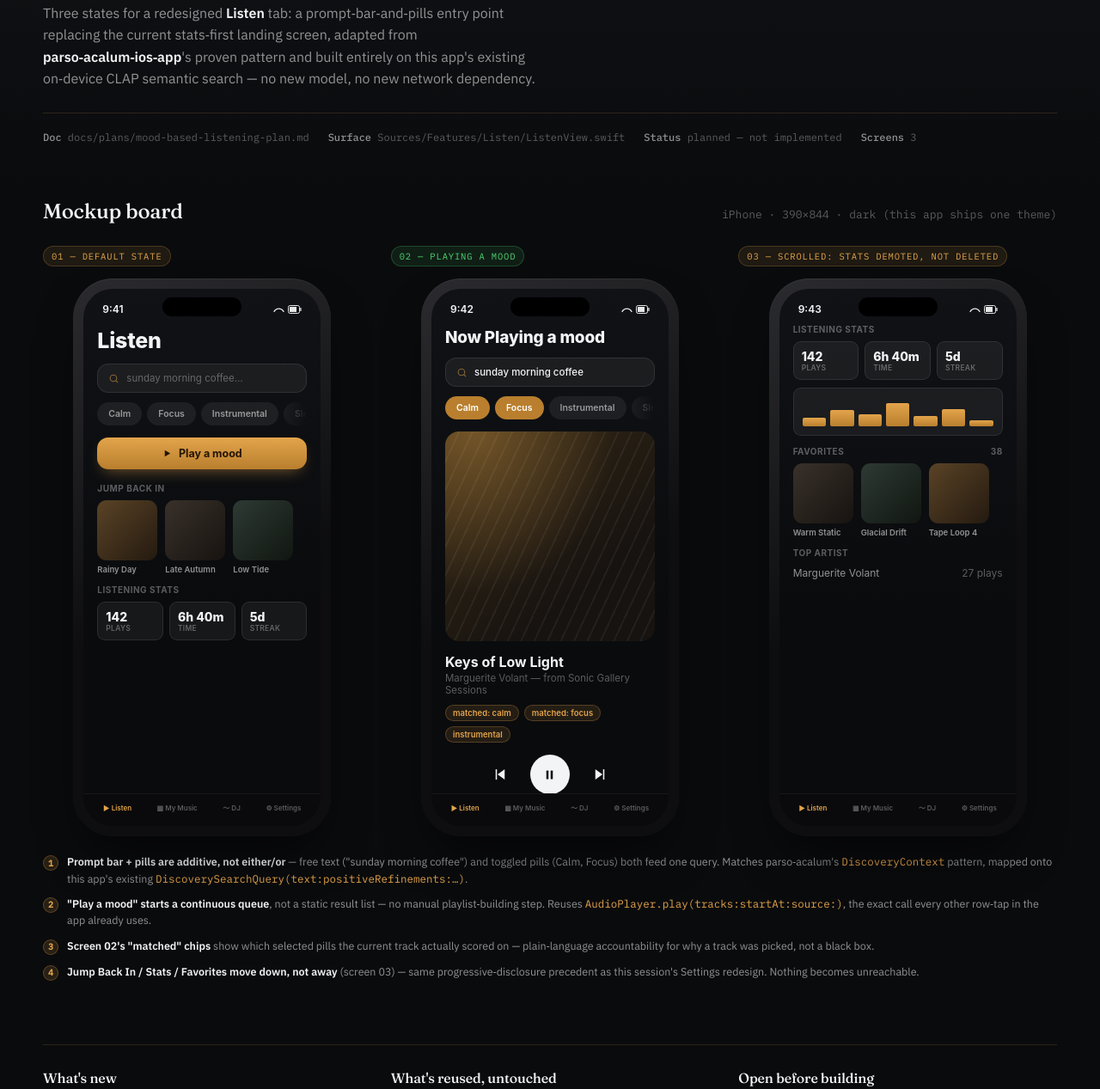
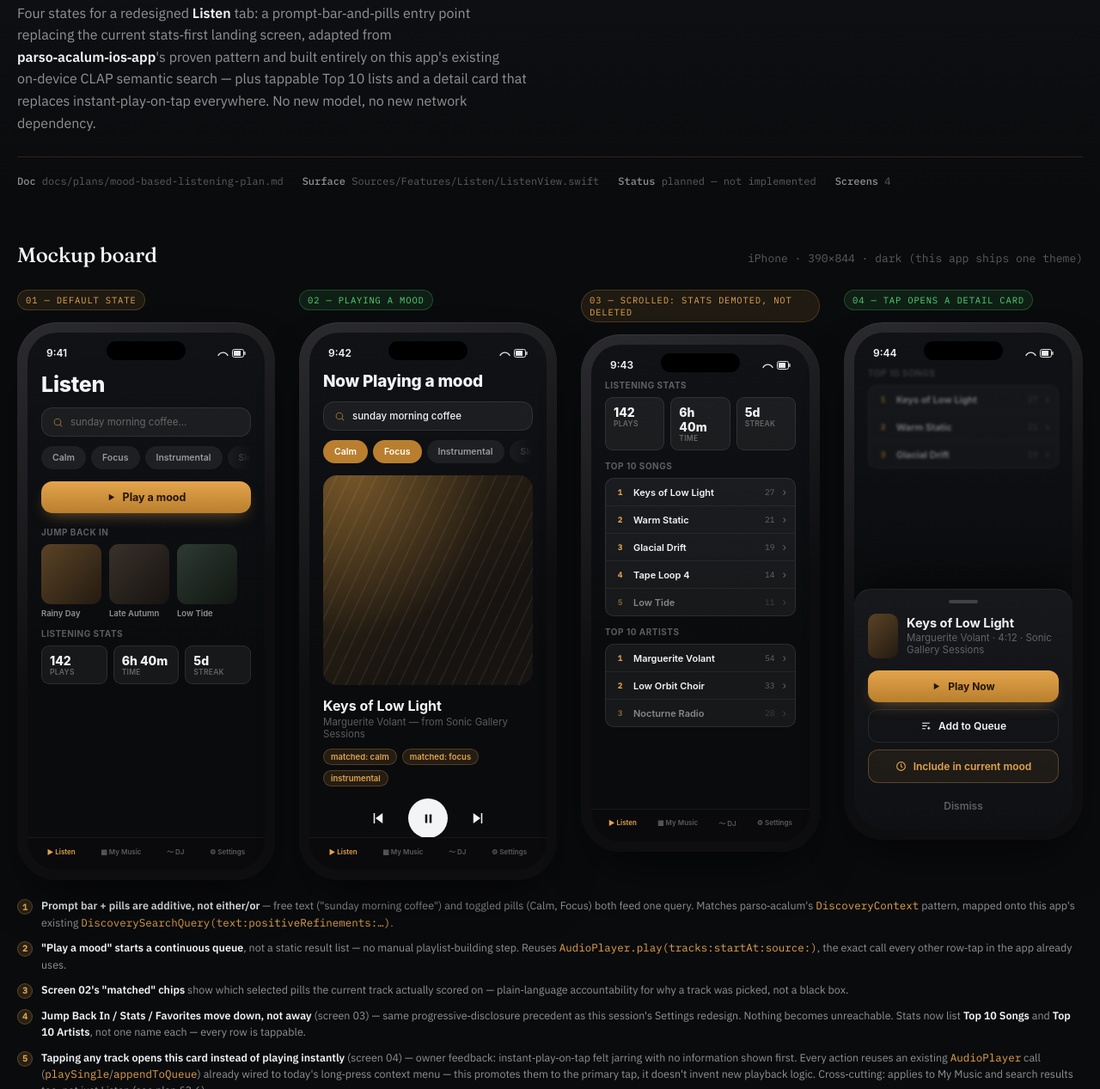
Before and after one commit to johnarleyburns/parso-tonearm, a plain HTML site: page docs/plans/mockups/mood-listening-mockups.html in a window 1280 px wide. Shown: the part 151-1418 px from the top of the page at 86% size. Drawn offline with Linux system fonts and the light colour scheme.

Commit message:
docs(plan): mood-listening plan — Top 10 lists + track detail card
Owner feedback on the plan:
- Listening Stats should show Top 10 Songs and Top 10 Artists (not one
  name each), each row tappable — jumps to that song or that artist's
  tracks. Grounded in existing code: ListeningStats.Summary.topTracks/
  topArtists are already ranked arrays (just only ever read .first);
  summarize(...)'s rankLimit just needs bumping from its default of 5 to
  10 at the AppState.reload() call site.
- Tapping a track anywhere (My Music, search results, and here in
  Listen) should open a detail card first — Play Now / Add to Queue /
  Include in current mood / Dismiss — instead of starting playback
  instantly. Confirmed this is a real, consistent pattern today (grepped
  every row-tap site) and that every needed action already exists on
  AudioPlayer (playSingle/appendToQueue/insertNext), currently reachable
  only via the long-press TrackContextMenu — this promotes them to the
  primary tap rather than inventing new playback logic. Flagged as
  cross-cutting (beyond just the Listen tab) and scoped as its own
  implementation step, not bundled blindly with the mood-entry-point work.

Mockup board updated to four screens (was three): default state, playing
a mood, Top 10 lists, and the new track detail card.

Co-Authored-By: Claude Sonnet 5 <noreply@anthropic.com>
Claude-Session: https://claude.ai/code/session_01Qxh4GJ6sbG8LYbWiUZEkw2

```diff
--- a/docs/plans/mockups/mood-listening-mockups.html
+++ b/docs/plans/mockups/mood-listening-mockups.html
@@ -31,7 +31,7 @@
     padding:56px 20px 90px;
   }
 
-  .wrap{max-width:1180px;margin:0 auto}
+  .wrap{max-width:1360px;margin:0 auto}
 
   /* ---------- Header ---------- */
   .eyebrow{
@@ -96,10 +96,11 @@
 
   .board{
     display:grid;
-    grid-template-columns:repeat(3,1fr);
-    gap:34px;
+    grid-template-columns:repeat(4,1fr);
+    gap:28px;
   }
-  @media (max-width:920px){ .board{grid-template-columns:1fr; max-width:380px; margin-inline:auto} }
+  @media (max-width:1050px){ .board{grid-template-columns:repeat(2,1fr); max-width:640px; margin-inline:auto} }
+  @media (max-width:520px){ .board{grid-template-columns:1fr; max-width:320px} }
 
   .frame-col{display:flex; flex-direction:column; gap:0}
 
@@ -210,6 +211,25 @@
   .stat b{display:block; font-size:14px; font-weight:800}
   .stat span{font-size:8.5px; color:var(--ink3); font-weight:600; text-transform:uppercase; letter-spacing:.03em}
 
+  /* tappable Top 10 lists (screen 03) */
+  .ranklist{
+    background:var(--card); border:1px solid var(--card-line); border-radius:10px;
+    overflow:hidden; margin-bottom:10px;
+  }
+  .rankrow{
+    display:flex; align-items:center; gap:9px;
+    padding:8px 10px; border-bottom:1px solid rgba(255,255,255,.055);
+  }
+  .rankrow:last-child{border-bottom:none}
+  .rankrow.dim{opacity:.5}
+  .rk{
+    font-family:var(--mono); font-size:9px; color:var(--brass); font-weight:600;
+    width:13px; text-align:center;
+  }
+  .rn{flex:1; font-size:11px; font-weight:600; color:var(--ink); white-space:nowrap; overflow:hidden; text-overflow:ellipsis}
+  .rc{font-family:var(--mono); font-size:9.5px; color:var(--ink3)}
+  .rchev{font-size:12px; color:var(--ink3)}
+
   /* now-playing state (screen 2) */
   .np-art{
     width:100%; aspect-ratio:1/1; border-radius:16px; margin:4px 0 14px;
@@ -254,6 +274,31 @@
   .tabitem{display:flex; flex-direction:column; align-items:center; gap:3px; font-size:8px; color:var(--ink3); font-weight:600}
   .tabitem.on{color:var(--brass)}
 
+  /* track detail sheet (screen 04) */
+  .sheet{
+    position:absolute; left:0; right:0; bottom:0;
+    background:linear-gradient(180deg,#17181c,#0f1013);
+    border-top:1px solid rgba(255,255,255,.09);
+    border-radius:20px 20px 0 0;
+    padding:10px 16px 18px;
+    box-shadow:0 -18px 40px -14px rgba(0,0,0,.6);
+  }
+  .sheet-grip{width:34px; height:4px; border-radius:3px; background:rgba(255,255,255,.18); margin:2px auto 12px}
+  .sheet-row{display:flex; align-items:center; gap:10px; margin-bottom:14px}
+  .sheet-action{
+    display:flex; align-items:center; justify-content:center; gap:8px;
+    font-size:12px; font-weight:600; color:var(--ink);
+    border:1px solid var(--card-line); border-radius:12px;
+    padding:11px 0; margin-bottom:8px;
+  }
+  .sheet-action.primary{
+    background:linear-gradient(180deg,var(--brass),var(--brass-deep));
+    color:#241505; font-weight:700; border:none;
+    box-shadow:0 8px 18px -8px rgba(227,164,75,.5);
+  }
+  .sheet-action.mood{color:var(--brass); border-color:rgba(227,164,75,.3); background:rgba(227,164,75,.07)}
+  .sheet-action.dismiss{color:var(--ink3); border:none; margin-bottom:0; padding-bottom:2px}
+
   /* ---------- Annotations ---------- */
   .annos{
     margin-top:20px;
@@ -296,17 +341,18 @@
   <div class="eyebrow">Platterhead / Tonearm — Design Note</div>
   <h1>Mood‑Based Listening</h1>
   <p class="dek">
-    Three states for a redesigned <b>Listen</b> tab: a prompt‑bar‑and‑pills entry
+    Four states for a redesigned <b>Listen</b> tab: a prompt‑bar‑and‑pills entry
     point replacing the current stats‑first landing screen, adapted from
     <b>parso‑acalum‑ios‑app</b>'s proven pattern and built entirely on this
-    app's existing on‑device CLAP semantic search — no new model, no new
-    network dependency.
+    app's existing on‑device CLAP semantic search — plus tappable Top 10
+    lists and a detail card that replaces instant‑play‑on‑tap everywhere.
+    No new model, no new network dependency.
   </p>
   <div class="metarow">
     <span><b>Doc</b> docs/plans/mood-based-listening-plan.md</span>
     <span><b>Surface</b> Sources/Features/Listen/ListenView.swift</span>
     <span><b>Status</b> planned — not implemented</span>
-    <span><b>Screens</b> 3</span>
+    <span><b>Screens</b> 4</span>
   </div>
 
   <div class="board-head">
@@ -451,26 +497,21 @@
               <div class="stat"><b>6h 40m</b><span>Time</span></div>
               <div class="stat"><b>5d</b><span>Streak</span></div>
             </div>
-            <div style="background:var(--card);border:1px solid var(--card-line);border-radius:9px;padding:10px;margin:9px 0 4px;display:flex;align-items:end;gap:5px;height:56px">
-              <div style="flex:1;background:linear-gradient(var(--brass),var(--brass-deep));height:30%;border-radius:2px"></div>
-              <div style="flex:1;background:linear-gradient(var(--brass),var(--brass-deep));height:55%;border-radius:2px"></div>
-              <div style="flex:1;background:linear-gradient(var(--brass),var(--brass-deep));height:40%;border-radius:2px"></div>
-              <div style="flex:1;background:linear-gradient(var(--brass),var(--brass-deep));height:80%;border-radius:2px"></div>
-              <div style="flex:1;background:linear-gradient(var(--brass),var(--brass-deep));height:35%;border-radius:2px"></div>
-              <div style="flex:1;background:linear-gradient(var(--brass),var(--brass-deep));height:60%;border-radius:2px"></div>
-              <div style="flex:1;background:linear-gradient(var(--brass),var(--brass-deep));height:22%;border-radius:2px"></div>
+
+            <div class="sec-label">Top 10 Songs</div>
+            <div class="ranklist">
+              <div class="rankrow"><span class="rk">1</span><span class="rn">Keys of Low Light</span><span class="rc">27</span><span class="rchev">›</span></div>
+              <div class="rankrow"><span class="rk">2</span><span class="rn">Warm Static</span><span class="rc">21</span><span class="rchev">›</span></div>
+              <div class="rankrow"><span class="rk">3</span><span class="rn">Glacial Drift</span><span class="rc">19</span><span class="rchev">›</span></div>
+              <div class="rankrow"><span class="rk">4</span><span class="rn">Tape Loop 4</span><span class="rc">14</span><span class="rchev">›</span></div>
+              <div class="rankrow dim"><span class="rk">5</span><span class="rn">Low Tide</span><span class="rc">11</span><span class="rchev">›</span></div>
             </div>
 
-            <div class="sec-label">Favorites <span style="float:right;color:var(--ink3)">38</span></div>
-            <div class="cardrow">
-              <div class="mini-card"><div class="mini-art b"></div><div class="mini-t">Warm Static</div></div>
-              <div class="mini-card"><div class="mini-art c"></div><div class="mini-t">Glacial Drift</div></div>
-              <div class="mini-card"><div class="mini-art a"></div><div class="mini-t">Tape Loop 4</div></div>
-            </div>
-
-            <div class="sec-label">Top Artist</div>
-            <div style="display:flex;justify-content:space-between;font-size:12px;color:var(--ink2);padding:2px 0 12px">
-              <span>Marguerite Volant</span><span style="color:var(--ink3)">27 plays</span>
+            <div class="sec-label">Top 10 Artists</div>
+            <div class="ranklist">
+              <div class="rankrow"><span class="rk">1</span><span class="rn">Marguerite Volant</span><span class="rc">54</span><span class="rchev">›</span></div>
+              <div class="rankrow"><span class="rk">2</span><span class="rn">Low Orbit Choir</span><span class="rc">33</span><span class="rchev">›</span></div>
+              <div class="rankrow dim"><span class="rk">3</span><span class="rn">Nocturne Radio</span><span class="rc">28</span><span class="rchev">›</span></div>
             </div>
           </div>
           <div class="tabbar">
@@ -483,27 +524,80 @@
       </div>
     </div>
 
+    <!-- SCREEN 4 — tap opens a detail card, not instant play -->
+    <div class="frame-col">
+      <span class="tag state-2">04 — tap opens a detail card</span>
+      <div class="phone">
+        <div class="screen">
+          <div class="notch"></div>
+          <div class="statusbar">
+            <span>9:44</span>
+            <span class="icons">
+              <svg width="13" height="10" viewBox="0 0 13 10" fill="none"><path d="M1 7.5C3.5 3 9.5 3 12 7.5" stroke="white" stroke-width="1.4" stroke-linecap="round"/></svg>
+              <svg width="16" height="10" viewBox="0 0 16 10" fill="none"><rect x=".5" y=".5" width="13" height="9" rx="2" stroke="white"/><rect x="2" y="2" width="8" height="6" fill="white"/><rect x="14.3" y="3" width="1.3" height="4" rx=".6" fill="white"/></svg>
+            </span>
+          </div>
+
+          <!-- dimmed background: whatever list was tapped from -->
+          <div class="scr-body" style="filter:blur(1.5px) brightness(.5)">
+            <div class="sec-label" style="margin-top:2px">Top 10 Songs</div>
+            <div class="ranklist">
+              <div class="rankrow"><span class="rk">1</span><span class="rn">Keys of Low Light</span><span class="rc">27</span><span class="rchev">›</span></div>
+              <div class="rankrow"><span class="rk">2</span><span class="rn">Warm Static</span><span class="rc">21</span><span class="rchev">›</span></div>
+              <div class="rankrow"><span class="rk">3</span><span class="rn">Glacial Drift</span><span class="rc">19</span><span class="rchev">›</span></div>
+            </div>
+          </div>
+
+          <!-- sheet -->
+          <div class="sheet">
+            <div class="sheet-grip"></div>
+            <div class="sheet-row">
+              <div class="mini-art a" style="width:52px;height:52px;border-radius:10px"></div>
+              <div>
+                <div class="np-title" style="font-size:14.5px">Keys of Low Light</div>
+                <div class="np-artist">Marguerite Volant · 4:12 · Sonic Gallery Sessions</div>
+              </div>
+            </div>
+            <div class="sheet-action primary">
+              <svg width="11" height="11" viewBox="0 0 24 24" fill="#241505"><path d="M6 4l14 8-14 8V4z"/></svg>
+              Play Now
+            </div>
+            <div class="sheet-action">
+              <svg width="13" height="13" viewBox="0 0 24 24" fill="none" stroke="#F2F4F6" stroke-width="2"><path d="M4 6h16M4 12h10M4 18h7"/><path d="M18 14v6M15 17h6"/></svg>
+              Add to Queue
+            </div>
+            <div class="sheet-action mood">
+              <svg width="13" height="13" viewBox="0 0 24 24" fill="none" stroke="#E3A44B" stroke-width="2"><circle cx="12" cy="12" r="9"/><path d="M12 7v5l3 3"/></svg>
+              Include in current mood
+            </div>
+            <div class="sheet-action dismiss">Dismiss</div>
+          </div>
+        </div>
+      </div>
+    </div>
+
   </div>
 
   <div class="annos">
     <div class="anno"><span class="n">1</span><div><b>Prompt bar + pills are additive, not either/or</b> — free text ("sunday morning coffee") and toggled pills (Calm, Focus) both feed one query. Matches parso‑acalum's <code style="font-family:var(--mono);color:var(--brass)">DiscoveryContext</code> pattern, mapped onto this app's existing <code style="font-family:var(--mono);color:var(--brass)">DiscoverySearchQuery(text:positiveRefinements:…)</code>.</div></div>
     <div class="anno"><span class="n">2</span><div><b>"Play a mood" starts a continuous queue</b>, not a static result list — no manual playlist‑building step. Reuses <code style="font-family:var(--mono);color:var(--brass)">AudioPlayer.play(tracks:startAt:source:)</code>, the exact call every other row‑tap in the app already uses.</div></div>
     <div class="anno"><span class="n">3</span><div><b>Screen 02's "matched" chips</b> show which selected pills the current track actually scored on — plain‑language accountability for why a track was picked, not a black box.</div></div>
-    <div class="anno"><span class="n">4</span><div><b>Jump Back In / Stats / Favorites move down, not away</b> (screen 03) — same progressive‑disclosure precedent as this session's Settings redesign. Nothing becomes unreachable.</div></div>
+    <div class="anno"><span class="n">4</span><div><b>Jump Back In / Stats / Favorites move down, not away</b> (screen 03) — same progressive‑disclosure precedent as this session's Settings redesign. Nothing becomes unreachable. Stats now list <b>Top 10 Songs</b> and <b>Top 10 Artists</b>, not one name each — every row is tappable.</div></div>
+    <div class="anno"><span class="n">5</span><div><b>Tapping any track opens this card instead of playing instantly</b> (screen 04) — owner feedback: instant‑play‑on‑tap felt jarring with no information shown first. Every action reuses an existing <code style="font-family:var(--mono);color:var(--brass)">AudioPlayer</code> call (<code style="font-family:var(--mono);color:var(--brass)">playSingle</code>/<code style="font-family:var(--mono);color:var(--brass)">appendToQueue</code>) already wired to today's long‑press context menu — this promotes them to the primary tap, it doesn't invent new playback logic. Cross‑cutting: applies to My Music and search results too, not just Listen (see plan §3.6).</div></div>
   </div>
 
   <div class="notes">
     <div>
       <h3>What's new</h3>
-      <p>Prompt bar, pill row, "Play a mood" CTA, the Now‑Playing‑a‑mood view, "Shake it up." A <code>MoodPill</code> data type (id, label, query term) drives the pill row from one editable list.</p>
+      <p>Prompt bar, pill row, "Play a mood" CTA, the Now‑Playing‑a‑mood view, "Shake it up," tappable Top 10 Songs/Artists lists, and a <code>TrackDetailCard</code> sheet (Play Now / Add to Queue / Include in current mood / Dismiss) that replaces instant‑play‑on‑tap everywhere. A <code>MoodPill</code> data type (id, label, query term) drives the pill row from one editable list.</p>
     </div>
     <div>
       <h3>What's reused, untouched</h3>
-      <p>CLAP text embedding, <code>DiscoverySearchViewModel</code>'s query pipeline, <code>FlowChips</code>' styling precedent, Keep Playing's queue‑extension logic. "Find by sound" keeps working exactly as it does today as the precise‑filter path.</p>
+      <p>CLAP text embedding, <code>DiscoverySearchViewModel</code>'s query pipeline, <code>FlowChips</code>' styling precedent, Keep Playing's queue‑extension logic, and <code>AudioPlayer.playSingle</code>/<code>appendToQueue</code> — already wired to today's long‑press context menu, just promoted to the primary tap. "Find by sound" keeps working exactly as it does today as the precise‑filter path.</p>
     </div>
     <div>
       <h3>Open before building</h3>
-      <p>Real pill taxonomy needs a content pass against an actual library. Continuous‑queue extension source and the exact CLAP/tag scoring blend both need reading the real implementation first — see the plan doc's §5.</p>
+      <p>Real pill taxonomy needs a content pass against an actual library. Continuous‑queue extension source and the exact CLAP/tag scoring blend both need reading the real implementation first. Rolling <code>TrackDetailCard</code> out to My Music/search results is a deliberate follow‑up, not bundled with the Listen tab work — see the plan doc's §5.</p>
     </div>
   </div>
 
```
Also changed, not shown: 1 other file.
